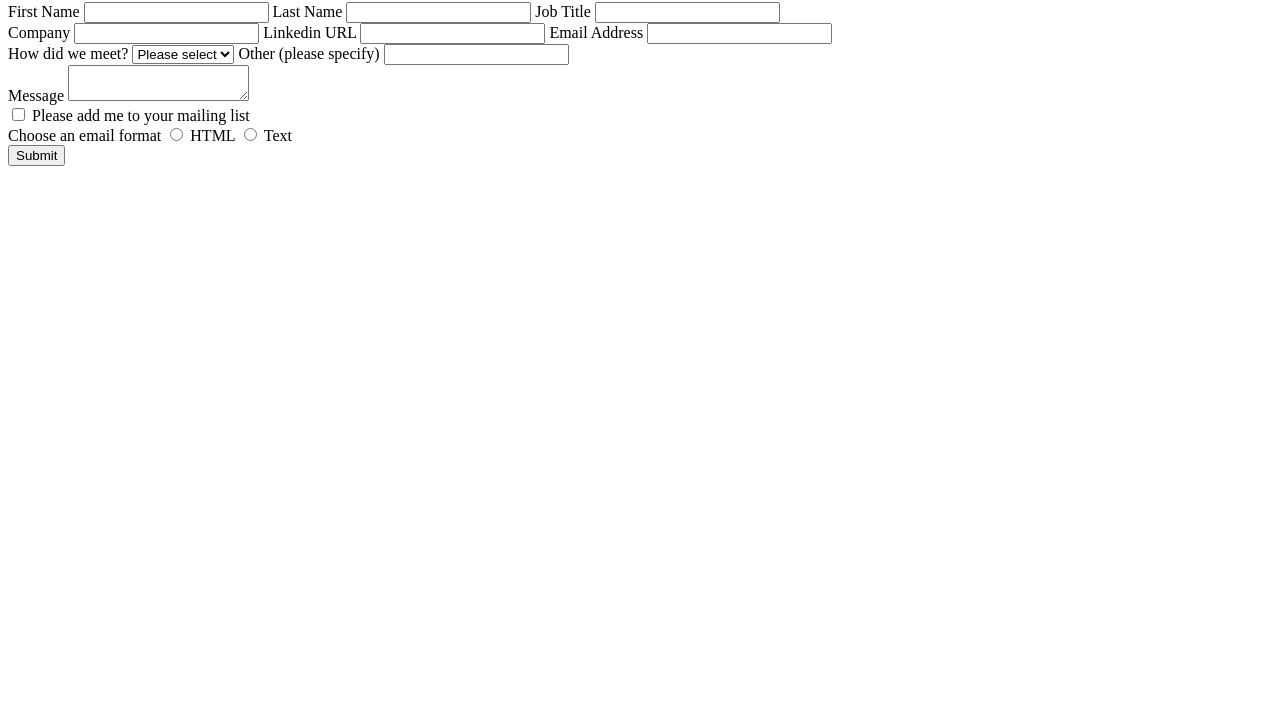
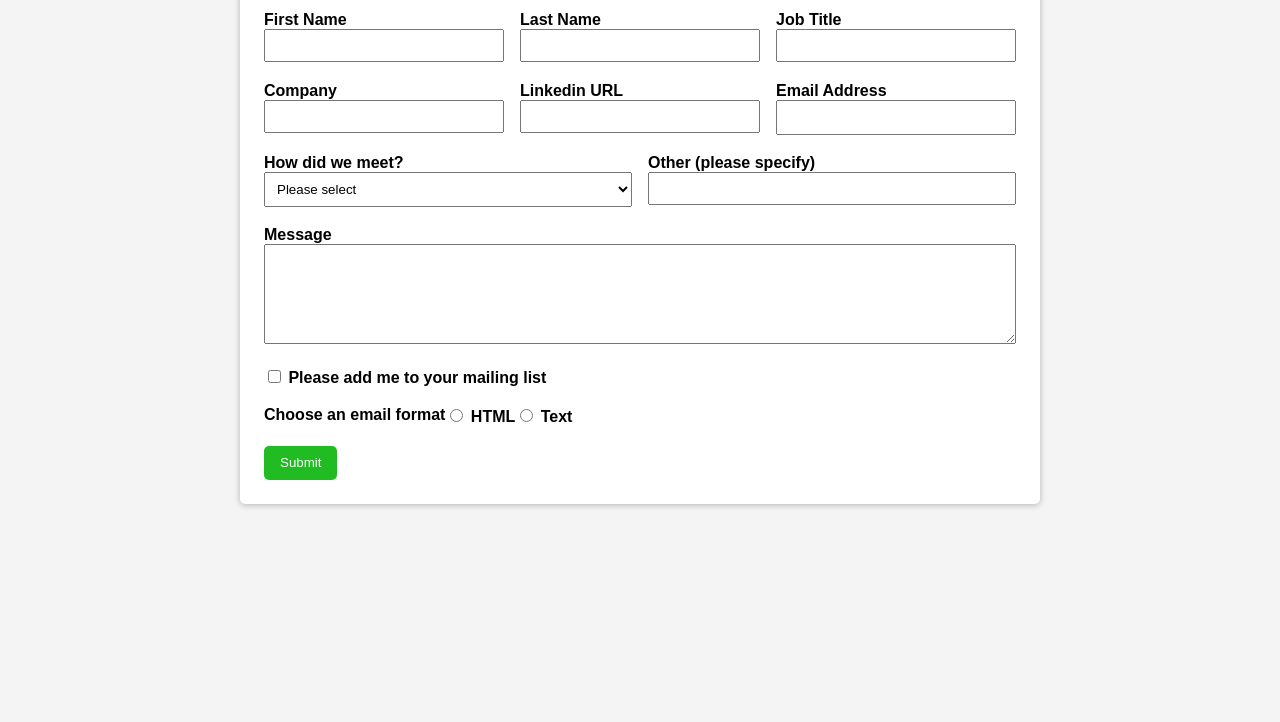
Before and after one commit to Ali200674/contact-form, a website: page views/contactpage.html in a window 1280 px wide. Shown: the part 78-800 px from the top of the page. Drawn offline with Linux system fonts and the light colour scheme.

Commit message:
Added styles and favicon to form.

```diff
--- /dev/null
+++ b/public/styles/styles.css
@@ -0,0 +1,93 @@
+* {
+  box-sizing: border-box;
+  font-family: sans-serif;
+}
+
+body {
+  background-color: #f4f4f4;
+}
+
+#main {
+  background-color: #ffffff;
+  max-width: 800px;
+  margin: 0 auto;
+  padding: 1rem 1.5rem 1.5rem;
+  border-radius: 5px;
+  box-shadow: 0 1px 6px rgba(0, 0, 0, 0.269);
+}
+
+#main h1 {
+  margin-top: 0.4rem;
+  text-align: center;
+}
+
+label {
+  font-weight: bold;
+  display: block;
+}
+
+#first-row,
+#second-row {
+  display: grid;
+
+  grid-template-columns: repeat(3, 1fr);
+
+  gap: 1rem;
+}
+
+#third-row {
+  display: grid;
+
+  gap: 1rem;
+
+  grid-template-columns: 1.5fr 1.5fr;
+
+  > div:first-child {
+    grid-column: span 1.5;
+  }
+}
+
+input[type="text"],
+input[type="url"],
+input[type="email"] select {
+  height: 2.1rem;
+}
+
+input[type="text"],
+input[type="url"],
+input[type="email"],
+select,
+textarea {
+  width: 100%;
+  padding: 0.5rem;
+}
+
+.row {
+  margin: 1.2rem 0;
+}
+
+#sixth-row {
+  display: flex;
+}
+
+textarea {
+  height: 100px;
+}
+
+button {
+  background-color: rgb(33, 188, 33);
+  color: white;
+  border: none;
+  border-radius: 5px;
+  padding: 0.6rem 1rem;
+  cursor: pointer;
+}
+
+@media (max-width: 480px) {
+  #first-row,
+  #second-row,
+  #third-row {
+    display: flex;
+    flex-direction: column;
+  }
+}
--- a/views/contactpage.html
+++ b/views/contactpage.html
@@ -5,6 +5,8 @@
     <meta charset="UTF-8">
     <meta name="viewport" content="width=device-width, initial-scale=1.0">
     <title>Contact Form</title>
+    <link rel="stylesheet" href="/styles/styles.css">
+    <link rel="icon" href="/imgs/form.png">
 </head>
 
 <body>
@@ -13,27 +15,42 @@
             <h1>Contact Form</h1>
         </div>
         <form action="#" id="form" method="GET">
-            <div id="first-row">
+            <div id="first-row" class="row">
+                <div>
                     <label for="fname">First Name</label>
                     <input type="text" id="fname">
+                </div>
 
+                <div>
                     <label for="lname">Last Name</label>
                     <input type="text" id="lname">
+                </div>
 
+                <div>
                     <label for="jtitle">Job Title</label>
                     <input type="text" id="jtitle">
                 </div>
-            <div id="second-row">
+
+
+            </div>
+            <div id="second-row" class="row">
+                <div>
                     <label for="company">Company</label>
                     <input type="text" id="company">
+                </div>
 
+                <div>
                     <label for="linkedinURL">Linkedin URL</label>
-                <input type="text" id="linkedinURL">
+                    <input type="url" id="linkedinURL">
+                </div>
 
+                <div>
                     <label for="email">Email Address</label>
-                <input type="text" id="email">
+                    <input type="email" id="email">
                 </div>
-            <div id="third-row">
+            </div>
+            <div id="third-row" class="row">
+                <div>
                     <label for="metOption">How did we meet?</label>
                     <select name="metOption" id="metOption">
                         <option value="none">Please select</option>
@@ -42,21 +59,28 @@
                         <option value="Referral">Referral</option>
                         <option value="other">Other</option>
                     </select>
+                </div>
 
+                <div>
                     <label for="otherMetOption">Other (please specify) </label>
                     <input type="text" id="otherMetOption">
                 </div>
-            <div id="fourth-row">
+
+
+
+            </div>
+            <div id="fourth-row" class="row">
                 <label for="message">Message</label>
                 <textarea name="message" id="message"></textarea>
             </div>
-            <div id="fifth-row">
+
+            <div id="fifth-row" class="row">
                 <label for="mailingList">
                     <input type="checkbox" id="mailingList">
                     Please add me to your mailing list
                 </label>
             </div>
-            <div id="sixth-row">
+            <div id="sixth-row" class="row">
                 <label for="emailFormat">Choose an email format</label>
 
                 <label for="format">
```
Also changed, not shown: public/imgs/form.png (added). Lines whose indentation alone changed are shown as unchanged.
